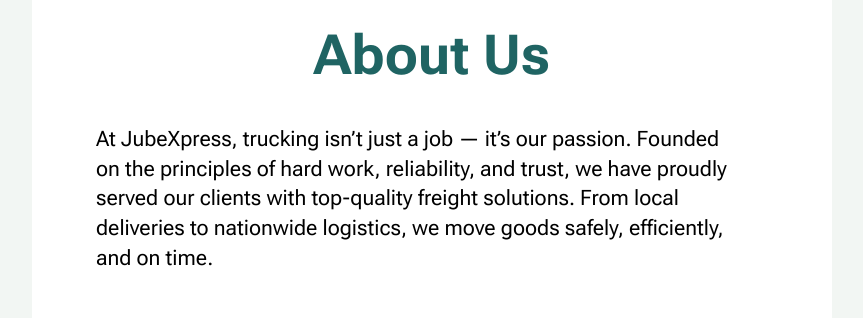
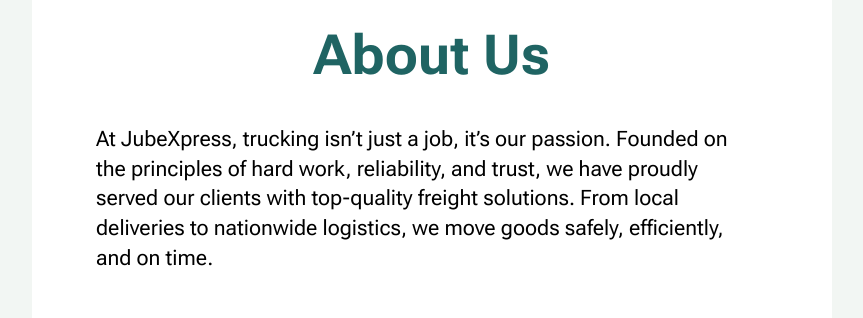
Before and after one commit to Jube11/JubeXpress, a plain HTML site: page index.html in a window 1280 px wide. Shown: the part 860-1178 px from the top of the page, without its empty margins (208-1071 px from the left). Drawn offline with Linux system fonts and the light colour scheme.

Commit message:
Update index.html

```diff
--- a/index.html
+++ b/index.html
@@ -101,7 +101,7 @@
             <div class="item features-without-image col-12">
               <div class="item-wrapper">
 
-                <p class="mbr-text mbr-fonts-style display-7">At JubeXpress, trucking isn’t just a job — it’s our passion. Founded on the principles of hard work, reliability, and trust, we have proudly served our clients with top-quality freight solutions. From local deliveries to nationwide logistics, we move goods safely, efficiently, and on time.</p>
+                <p class="mbr-text mbr-fonts-style display-7">At JubeXpress, trucking isn’t just a job, it’s our passion. Founded on the principles of hard work, reliability, and trust, we have proudly served our clients with top-quality freight solutions. From local deliveries to nationwide logistics, we move goods safely, efficiently, and on time.</p>
               </div>
             </div>
 
```
